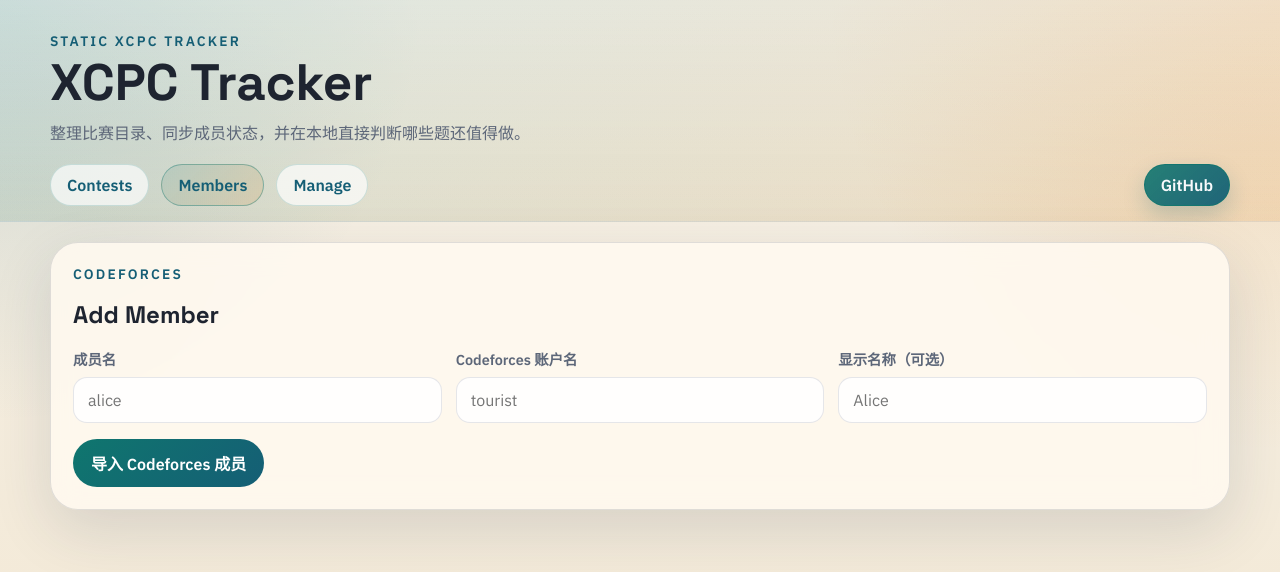
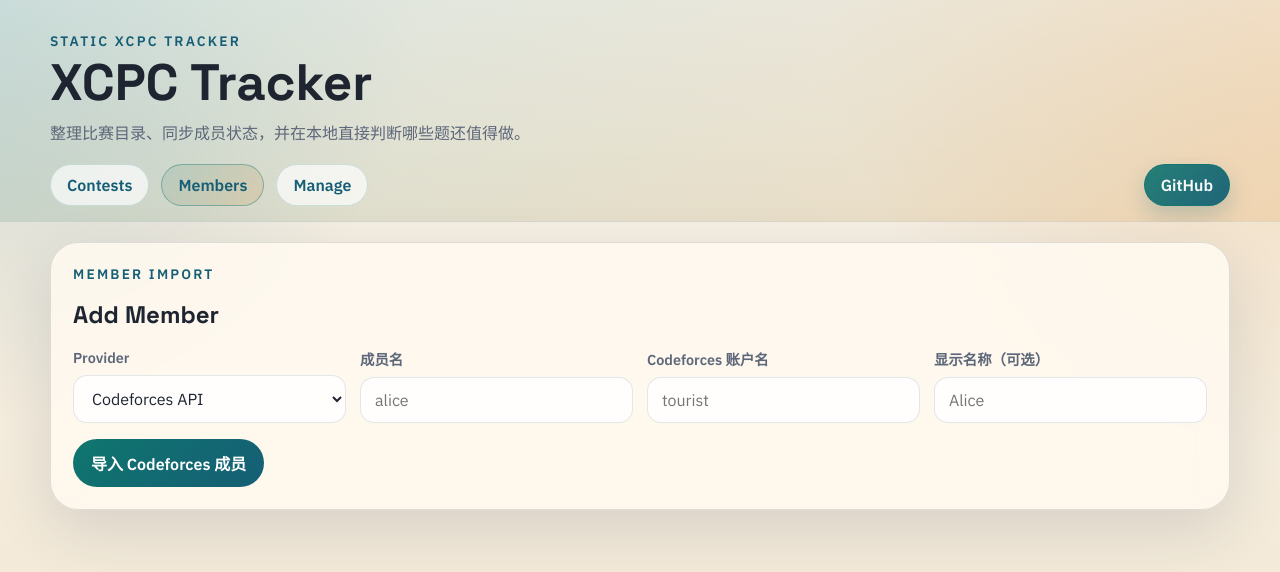
Before and after one commit to mohaoz/xcpc-tracker, a Vue app in the folder web/: page /members/new in a window 1280 px wide. Shown: the top 572 px of the page. Built offline with nearby package versions, Linux system fonts and the light colour scheme.

Commit message:
feat(web): add qoj member provider import flow

```diff
--- /dev/null
+++ b/web/src/lib/qoj.ts
@@ -0,0 +1,148 @@
+import type {
+  LocalCatalogProblemRecord,
+  LocalImportSourceRecord,
+  LocalMemberHandleRecord,
+  LocalMemberProblemStatusRecord,
+  LocalMemberRecord,
+  LocalSyncRecord,
+} from "./local-model";
+import { listCatalogProblemsFromDb, upsertMemberBundle } from "./local-db";
+
+export type QojImportSummary = {
+  memberId: string;
+  handle: string;
+  matchedStatusCount: number;
+  unresolvedStatusCount: number;
+  solvedCount: number;
+  attemptedCount: number;
+};
+
+function normalizeProblemIdTokens(value: string[]) {
+  return [...new Set(value.map((item) => item.trim()).filter((item) => item.length > 0))];
+}
+
+function findProblemByQojProviderProblemId(
+  catalogProblems: LocalCatalogProblemRecord[],
+  providerProblemId: string,
+): LocalCatalogProblemRecord | undefined {
+  return catalogProblems.find((problem) =>
+    problem.sources.some((source) => source.provider === "qoj" && source.provider_problem_id === providerProblemId),
+  );
+}
+
+export async function importQojMember(payload: {
+  memberId: string;
+  handle: string;
+  solvedProblemIds: string[];
+  attemptedProblemIds: string[];
+  displayName?: string;
+  exportedAt?: string;
+}): Promise<QojImportSummary> {
+  const startedAt = new Date().toISOString();
+  const importedAt = new Date().toISOString();
+  const sourceRecordId = `qoj:${payload.handle}:${importedAt}`;
+
+  const solvedIds = normalizeProblemIdTokens(payload.solvedProblemIds);
+  const attemptedIds = normalizeProblemIdTokens(payload.attemptedProblemIds);
+  const statusByProviderProblemId = new Map<string, "solved" | "attempted">();
+
+  for (const providerProblemId of attemptedIds) {
+    statusByProviderProblemId.set(providerProblemId, "attempted");
+  }
+  for (const providerProblemId of solvedIds) {
+    statusByProviderProblemId.set(providerProblemId, "solved");
+  }
+
+  const catalogProblems = await listCatalogProblemsFromDb();
+  const statuses: LocalMemberProblemStatusRecord[] = [];
+  const unresolvedProviderProblemIds: string[] = [];
+
+  for (const [providerProblemId, status] of statusByProviderProblemId.entries()) {
+    const matchedProblem = findProblemByQojProviderProblemId(catalogProblems, providerProblemId);
+    if (!matchedProblem) {
+      unresolvedProviderProblemIds.push(providerProblemId);
+      continue;
+    }
+    statuses.push({
+      statusId: `${payload.memberId}:${matchedProblem.problemId}:qoj`,
+      memberId: payload.memberId,
+      problemId: matchedProblem.problemId,
+      provider: "qoj",
+      status,
+      firstSeenAt: importedAt,
+      lastSeenAt: importedAt,
+      sourceRecordId,
+      matchMethod: "provider_id",
+    });
+  }
+
+  const member: LocalMemberRecord = {
+    memberId: payload.memberId,
+    displayName: payload.displayName?.trim() || payload.memberId,
+    createdAt: importedAt,
+    updatedAt: importedAt,
+  };
+
+  const handles: LocalMemberHandleRecord[] = [
+    {
+      handleId: `qoj:${payload.handle}`,
+      memberId: payload.memberId,
+      provider: "qoj",
+      handle: payload.handle,
+      displayLabel: payload.displayName?.trim() || null,
+      createdAt: importedAt,
+      updatedAt: importedAt,
+    },
+  ];
+
+  const importSource: LocalImportSourceRecord = {
+    sourceRecordId,
+    kind: "qoj_userscript_json",
+    label: `QOJ userscript import for ${payload.handle}`,
+    importedAt,
+    rawMetaJson: {
+      handle: payload.handle,
+      exported_at: payload.exportedAt ?? null,
+      solved_count: solvedIds.length,
+      attempted_count: attemptedIds.length,
+      normalized_problem_status_count: statusByProviderProblemId.size,
+      matched_status_count: statuses.length,
+      unresolved_status_count: unresolvedProviderProblemIds.length,
+      unresolved_provider_problem_ids: unresolvedProviderProblemIds.slice(0, 200),
+    },
+  };
+
+  const syncRecord: LocalSyncRecord = {
+    syncId: `qoj-sync:${payload.handle}:${importedAt}`,
+    sourceRecordId,
+    adapter: "qoj_userscript",
+    startedAt,
+    finishedAt: importedAt,
+    status: "succeeded",
+    summaryJson: {
+      handle: payload.handle,
+      solved_count: solvedIds.length,
+      attempted_count: attemptedIds.length,
+      normalized_problem_status_count: statusByProviderProblemId.size,
+      matched_status_count: statuses.length,
+      unresolved_status_count: unresolvedProviderProblemIds.length,
+    },
+  };
+
+  await upsertMemberBundle({
+    member,
+    handles,
+    statuses,
+    importSource,
+    syncRecord,
+  });
+
+  return {
+    memberId: payload.memberId,
+    handle: payload.handle,
+    matchedStatusCount: statuses.length,
+    unresolvedStatusCount: unresolvedProviderProblemIds.length,
+    solvedCount: solvedIds.length,
+    attemptedCount: attemptedIds.length,
+  };
+}
--- a/web/src/views/AddMemberView.vue
+++ b/web/src/views/AddMemberView.vue
@@ -4,6 +4,7 @@
 
 import { importCodeforcesMember } from "../lib/codeforces";
 import { emitMemberMutated } from "../lib/member-events";
+import { importQojMember } from "../lib/qoj";
 
 const router = useRouter();
 const submitting = ref(false);
@@ -11,14 +12,24 @@
 const feedback = ref("");
 
 const memberForm = ref({
+  provider: "codeforces" as "codeforces" | "qoj",
   memberId: "",
   providerHandle: "",
   displayName: "",
+  qojSolvedIds: "",
+  qojAttemptedIds: "",
 });
 
-async function submitCodeforcesImport() {
+function splitProblemIds(raw: string) {
+  return raw
+    .split(/[\s,\n\r\t]+/g)
+    .map((token) => token.trim())
+    .filter((token) => token.length > 0);
+}
+
+async function submitMemberImport() {
   if (!memberForm.value.memberId.trim() || !memberForm.value.providerHandle.trim()) {
-    error.value = "member id and Codeforces handle are required";
+    error.value = "member id and handle are required";
     return;
   }
 
@@ -26,15 +37,25 @@
   error.value = "";
   feedback.value = "";
   try {
-    await importCodeforcesMember({
-      memberId: memberForm.value.memberId.trim(),
-      handle: memberForm.value.providerHandle.trim(),
-      displayName: memberForm.value.displayName.trim() || undefined,
-    });
+    if (memberForm.value.provider === "codeforces") {
+      await importCodeforcesMember({
+        memberId: memberForm.value.memberId.trim(),
+        handle: memberForm.value.providerHandle.trim(),
+        displayName: memberForm.value.displayName.trim() || undefined,
+      });
+    } else {
+      await importQojMember({
+        memberId: memberForm.value.memberId.trim(),
+        handle: memberForm.value.providerHandle.trim(),
+        displayName: memberForm.value.displayName.trim() || undefined,
+        solvedProblemIds: splitProblemIds(memberForm.value.qojSolvedIds),
+        attemptedProblemIds: splitProblemIds(memberForm.value.qojAttemptedIds),
+      });
+    }
     emitMemberMutated();
     await router.replace({ name: "members" });
   } catch (caught) {
-    error.value = caught instanceof Error ? caught.message : "failed to import Codeforces member";
+    error.value = caught instanceof Error ? caught.message : "failed to import member";
   } finally {
     submitting.value = false;
   }
@@ -47,29 +68,50 @@
       <div class="panel__body">
         <div class="panel__header">
           <div class="panel__title">
-            <p class="eyebrow">Codeforces</p>
+            <p class="eyebrow">Member Import</p>
             <h2>Add Member</h2>
           </div>
         </div>
 
         <div class="form-grid">
           <div class="field">
+            <label for="add-member-provider">Provider</label>
+            <select id="add-member-provider" v-model="memberForm.provider" class="input-select">
+              <option value="codeforces">Codeforces API</option>
+              <option value="qoj">QOJ userscript snapshot</option>
+            </select>
+          </div>
+          <div class="field">
             <label for="add-member-id">成员名</label>
             <input id="add-member-id" v-model="memberForm.memberId" placeholder="alice" />
           </div>
           <div class="field">
-            <label for="add-member-handle">Codeforces 账户名</label>
-            <input id="add-member-handle" v-model="memberForm.providerHandle" placeholder="tourist" />
+            <label for="add-member-handle">
+              {{ memberForm.provider === "codeforces" ? "Codeforces 账户名" : "QOJ 账户名" }}
+            </label>
+            <input
+              id="add-member-handle"
+              v-model="memberForm.providerHandle"
+              :placeholder="memberForm.provider === 'codeforces' ? 'tourist' : 'Rainybunny'"
+            />
           </div>
           <div class="field">
             <label for="add-member-name">显示名称（可选）</label>
             <input id="add-member-name" v-model="memberForm.displayName" placeholder="Alice" />
           </div>
+          <div v-if="memberForm.provider === 'qoj'" class="field">
+            <label for="add-member-qoj-solved">QOJ AC 题号（空格/逗号分隔）</label>
+            <textarea id="add-member-qoj-solved" v-model="memberForm.qojSolvedIds" rows="4" placeholder="1001, 1002, 1003" />
+          </div>
+          <div v-if="memberForm.provider === 'qoj'" class="field">
+            <label for="add-member-qoj-attempted">QOJ 尝试过题号（空格/逗号分隔）</label>
+            <textarea id="add-member-qoj-attempted" v-model="memberForm.qojAttemptedIds" rows="4" placeholder="1004, 1005" />
+          </div>
         </div>
 
         <div class="actions">
-          <button class="button" :disabled="submitting" @click="submitCodeforcesImport">
-            {{ submitting ? "导入中..." : "导入 Codeforces 成员" }}
+          <button class="button" :disabled="submitting" @click="submitMemberImport">
+            {{ submitting ? "导入中..." : (memberForm.provider === "codeforces" ? "导入 Codeforces 成员" : "导入 QOJ 成员快照") }}
           </button>
         </div>
 
```
